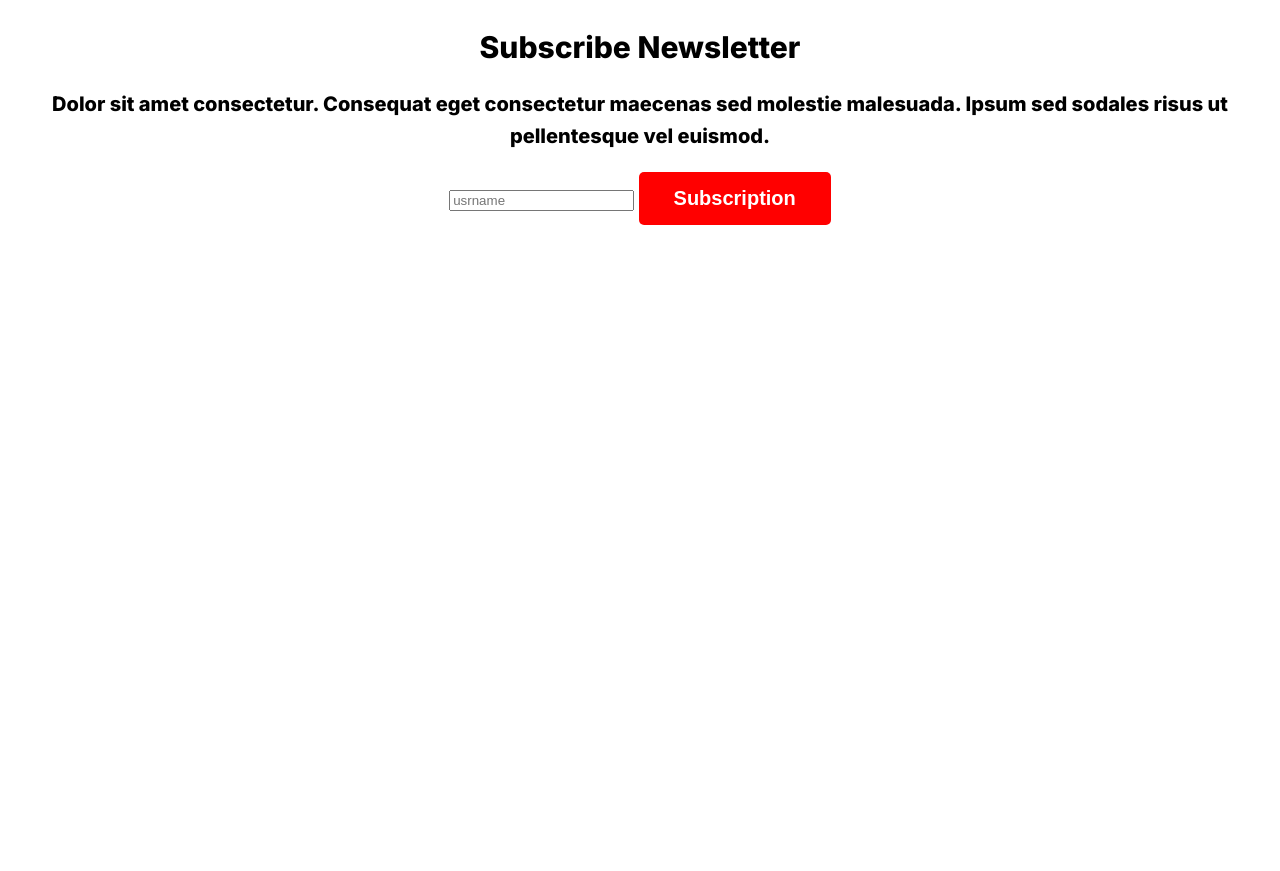
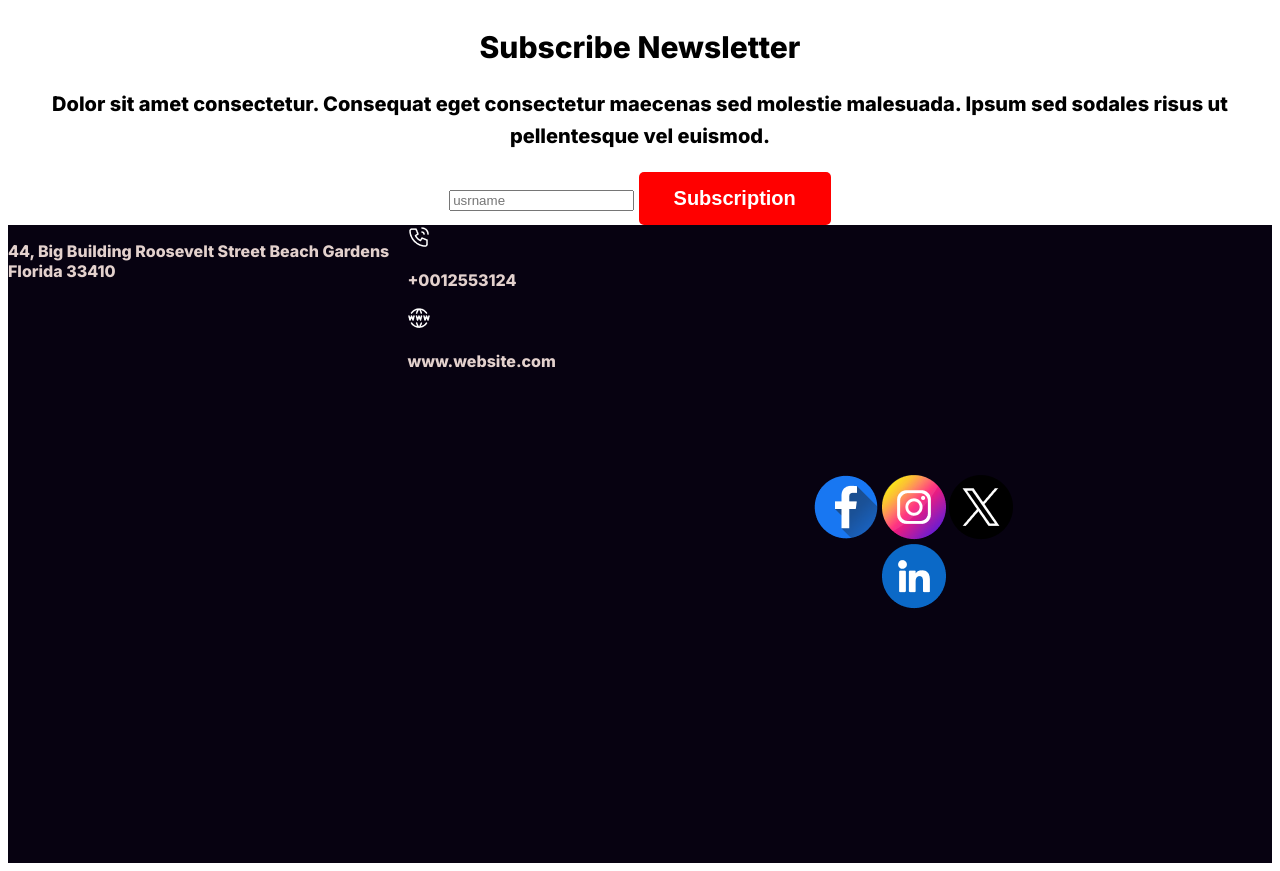
Before and after one commit to taraproma/assignment1, a plain HTML site: page index.html in a window 1280 px wide. Shown: the part 4583-5454 px from the top of the page. Before the commit the page ends 4816 px from the top, so only its background shows below. Drawn offline with Linux system fonts and the light colour scheme.

Commit message:
footer added

```diff
--- a/index.html
+++ b/index.html
@@ -109,7 +109,24 @@
 
     </main>
     <footer>
+        <div class="footer-column1">
+            <p class="section-title">44, Big Building Roosevelt Street
+                Beach Gardens Florida 33410</p>
+        </div>
+        <div class="footer-column2">
+            <img src="Call.png">
+            <p>+0012553124</p>
+            <img src="Website.png">
+            <p>www.website.com</p>
 
-    </footer>
+
+
+        </div>
+        <div class="social">
+            <a href=""><img src="Facebook.png" alt=""></a>
+            <a href=""><img src="Instagram.png" alt=""></a>
+            <a href=""><img src="Twitter.png" alt=""></a>
+            <a href=""><img src="Linkedin.png" alt=""></a>
+        </div>
 </body>
 </html>
--- a/style.css
+++ b/style.css
@@ -136,3 +136,12 @@ line-height: 32px; /* 160% */
 body{
     font-family: 'Inter', sans-serif;
 }
+footer{
+    display: flex;
+    background-color: #070211;
+    color: #E3D1CD;
+}
+.social{
+    padding: 250px;
+    text-align: center;
+}
```
